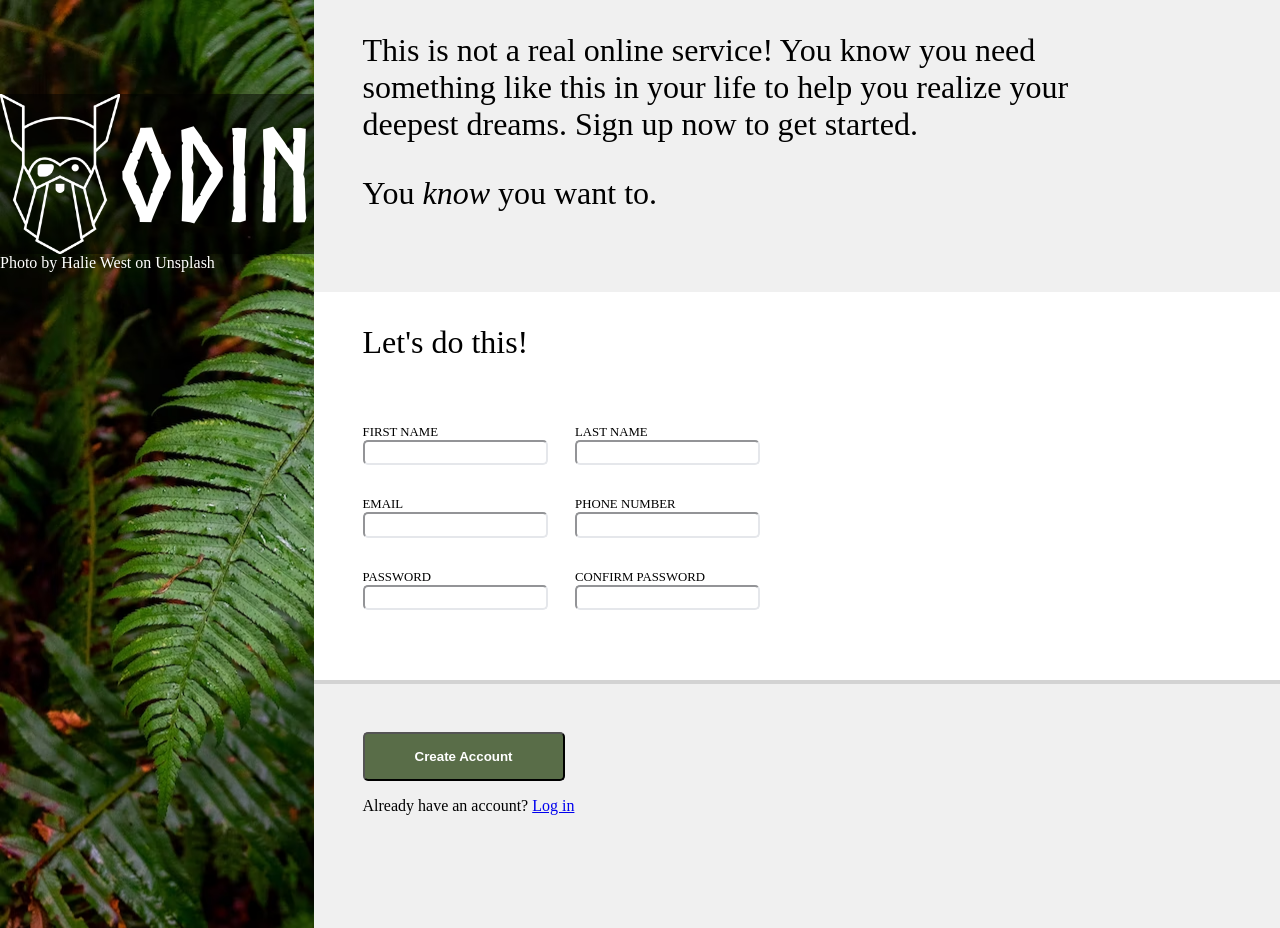
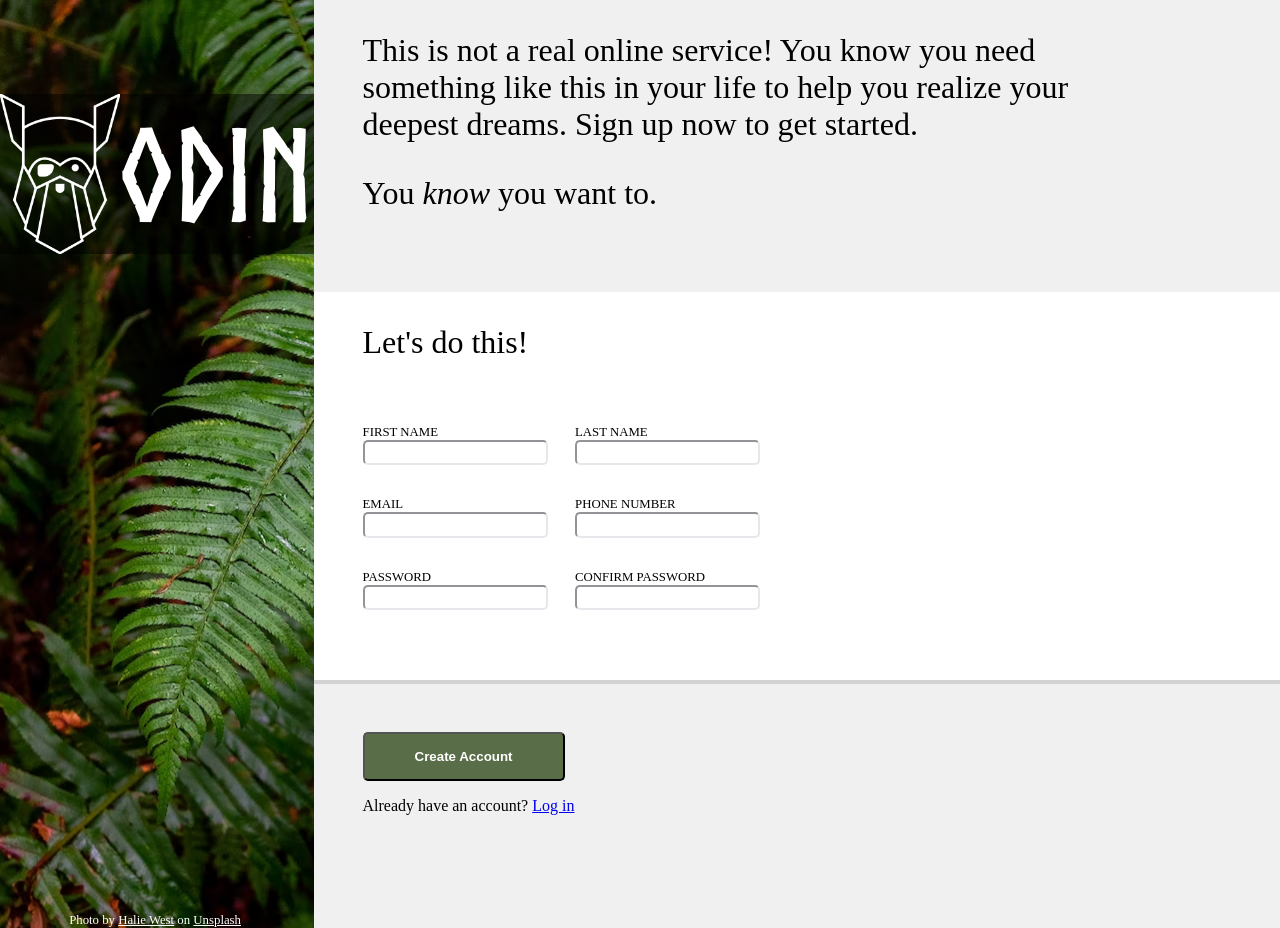
Before and after one commit to jdiaz90/odin-sign-up-form, a plain HTML site: page index.html in a window 1280 px wide. Drawn offline with Linux system fonts and the light colour scheme.

Commit message:
Move aside text to the bottom

```diff
--- a/index.html
+++ b/index.html
@@ -18,7 +18,7 @@
             <div class="title">Odin</div>
         </div>
         <div class="footer">
-            Photo by Halie West on Unsplash
+            Photo by <a target="_blank" href="https://unsplash.com/@haliewestphoto">Halie West</a> on <a target="_blank" href="https://unsplash.com/">Unsplash</a>
         </div>
     </aside>
     <section>
--- a/style.css
+++ b/style.css
@@ -16,6 +16,7 @@ body{
 }
 
 aside{
+    position:relative;
     background-color: black;
     background-image: url('./images/bg.avif');
     color: white;
@@ -34,6 +35,17 @@ aside > .logo{
 
 aside > .logo > img{
     height: 10rem;
+}
+
+aside .footer{
+    position: absolute;
+    bottom: 0px;
+    font-size: var(--little-letter);
+    left: 22%;
+}
+
+aside .footer a{
+    color: white;
 }
 
 section{
```
